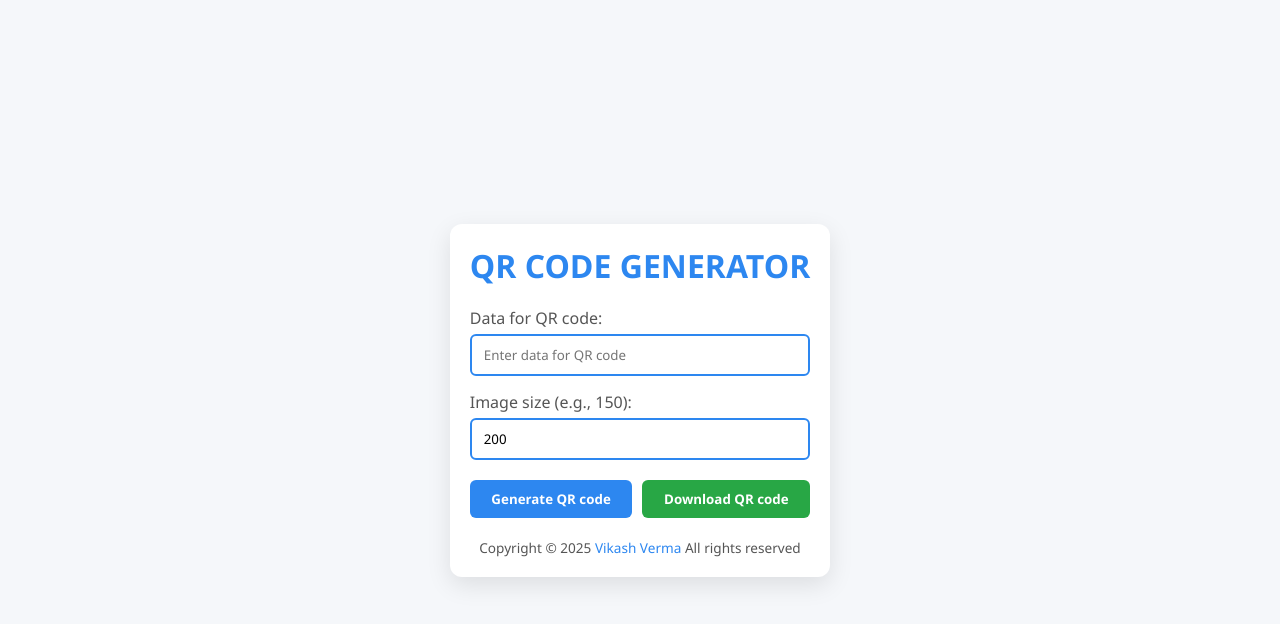
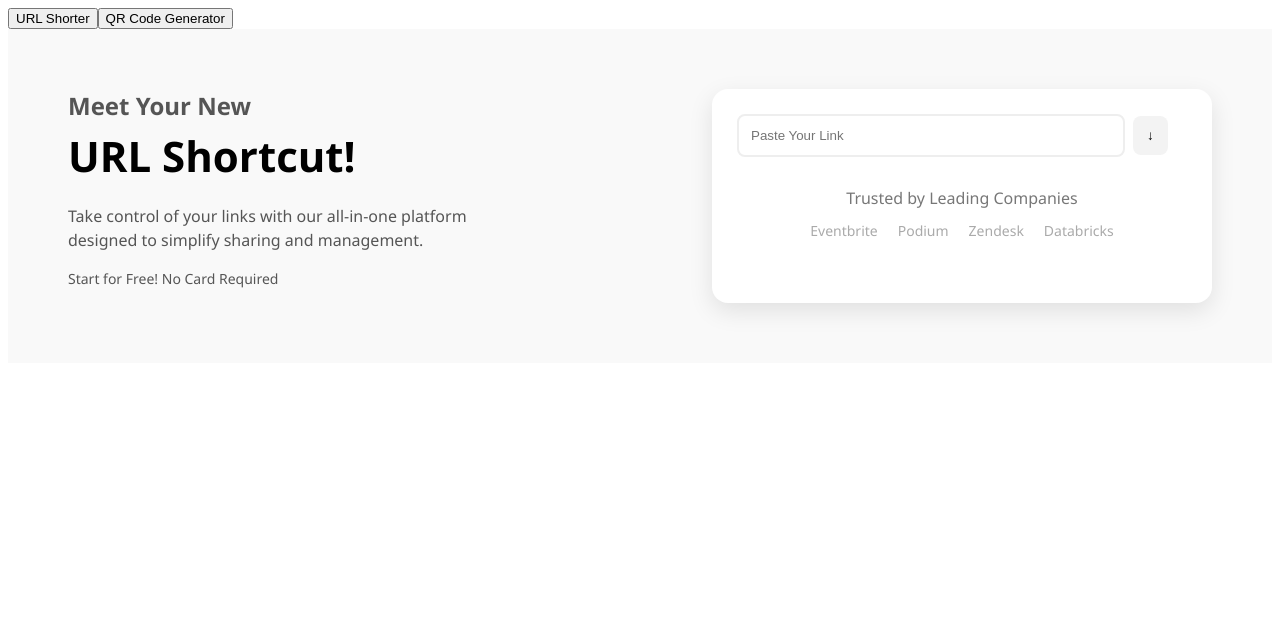
Before and after one commit to Vikashverma2/LinkifyQR, a React (Vite) app: page / in a window 1280 px wide. Shown: the top 624 px of the page. Built offline with nearby package versions, Linux system fonts and the light colour scheme.

Commit message:
Add URL Shortener and QR Code Generator components with styling; integrate axios for URL shortening functionality

```diff
--- a/package.json
+++ b/package.json
@@ -10,6 +10,7 @@
     "preview": "vite preview"
   },
   "dependencies": {
+    "axios": "^1.10.0",
     "react": "^18.2.0",
     "react-dom": "^18.2.0"
   },
--- /dev/null
+++ b/src/App.jsx
@@ -0,0 +1,16 @@
+
+import React from 'react'
+
+import HomePage from "./pages/HomePage";
+
+
+function App(){
+    return(
+        <>
+    <HomePage/>
+    </>
+    )
+
+
+}
+export default App;
--- a/src/component/QrCode.jsx
+++ b/src/component/QrCode.jsx
@@ -28,7 +28,6 @@ const QrCode = () => {
       setLoading(false);
     }
   }
-
   function downloadQR() {
     if (!img) return;
 
--- a/src/main.jsx
+++ b/src/main.jsx
@@ -1,12 +1,10 @@
 import React from 'react'
 import ReactDOM from 'react-dom/client'
-import QrCode from './component/QrCode'
-
-
+import App from './App'
 
 
 ReactDOM.createRoot(document.getElementById('root')).render(
   <React.StrictMode>
-    <QrCode/>
+   <App/>
   </React.StrictMode>,
 )
--- /dev/null
+++ b/src/pages/HomePage.css
@@ -0,0 +1,132 @@
+.shortcut-page {
+  display: flex;
+  flex-wrap: wrap;
+  justify-content: space-between;
+  padding: 60px;
+  font-family: "Segoe UI", Tahoma, Geneva, Verdana, sans-serif;
+  background: #f9f9f9;
+}
+
+.left-section {
+  flex: 1;
+  min-width: 300px;
+  max-width: 450px;
+  margin-right: 20px;
+}
+
+.left-section h1 {
+  font-size: 42px;
+  margin: 5px 0 20px;
+}
+
+.left-section h2 {
+  font-size: 24px;
+  margin: 0;
+  color: #555;
+}
+
+.left-section p {
+  color: #555;
+  line-height: 1.5;
+}
+
+.main-btn {
+  margin-top: 20px;
+  padding: 12px 24px;
+  background-color: #000;
+  color: #fff;
+  border: none;
+  border-radius: 8px;
+  font-size: 16px;
+  cursor: pointer;
+}
+
+.main-btn:hover {
+  background-color: #333;
+}
+
+.note-text {
+  margin-top: 10px;
+  font-size: 14px;
+  color: #888;
+}
+
+.right-section {
+  flex: 1;
+  min-width: 300px;
+  max-width: 450px;
+  background: #fff;
+  padding: 25px;
+  border-radius: 16px;
+  box-shadow: 0 8px 25px rgba(0, 0, 0, 0.1);
+}
+
+.input-card input {
+  width: 80%;
+  padding: 12px;
+  border: 2px solid #eee;
+  border-radius: 8px;
+  outline: none;
+  margin-right: 8px;
+}
+
+.shorten-btn {
+  padding: 12px 14px;
+  background: #f3f3f3;
+  border: none;
+  border-radius: 8px;
+  cursor: pointer;
+}
+
+.short-link-display {
+  margin-top: 20px;
+  background: #f9f9f9;
+  padding: 12px;
+  border-radius: 8px;
+}
+
+.short-link-display strong {
+  display: block;
+  font-size: 16px;
+  color: #222;
+}
+
+.sub-link {
+  font-size: 12px;
+  color: #888;
+}
+
+.action-buttons {
+  display: flex;
+  gap: 10px;
+  margin-top: 12px;
+}
+
+.action-buttons button {
+  flex: 1;
+  padding: 10px;
+  background: #eee;
+  border: none;
+  border-radius: 8px;
+  cursor: pointer;
+}
+
+.action-buttons button:hover {
+  background: #ddd;
+}
+
+.trusted {
+  margin-top: 30px;
+  text-align: center;
+}
+
+.trusted p {
+  margin-bottom: 10px;
+  color: #777;
+}
+
+.logos span {
+  margin: 0 10px;
+  color: #aaa;
+  font-size: 14px;
+}
--- /dev/null
+++ b/src/pages/HomePage.jsx
@@ -0,0 +1,84 @@
+import { useState } from "react";
+import "./HomePage.css";
+
+function ShortcutPage() {
+  const [longUrl, setLongUrl] = useState("");
+  const [shortUrl, setShortUrl] = useState("");
+  const [copied, setCopied] = useState(false);
+
+  const shortenUrl = () => {
+    if (!longUrl.trim()) return;
+
+    const randomId = Math.random().toString(36).substring(2, 8);
+    const fakeShort = `https://short.ly/${randomId}`;
+
+    setShortUrl(fakeShort);
+    setCopied(false);
+  };
+
+  const handleCopy = () => {
+    navigator.clipboard.writeText(shortUrl).then(() => {
+      setCopied(true);
+      setTimeout(() => setCopied(false), 2000);
+    });
+  };
+
+  return (
+    <div className="homepage">
+    <div className="">
+        <button>URL Shorter</button>
+        <button>QR Code Generator</button>
+    </div>
+    <div className="shortcut-page">
+
+
+      <div className="left-section">
+        <h2>Meet Your New</h2>
+        <h1>URL Shortcut!</h1>
+        <p>
+          Take control of your links with our all-in-one platform designed to
+          simplify sharing and management.
+        </p>
+
+        <p className="note-text">Start for Free! No Card Required</p>
+      </div>
+
+      <div className="right-section">
+        <div className="input-card">
+          <input
+            type="text"
+            placeholder="Paste Your Link"
+            value={longUrl}
+            onChange={(e) => setLongUrl(e.target.value)}
+          />
+          <button className="shorten-btn" onClick={shortenUrl}>↓</button>
+
+          {shortUrl && (
+            <>
+              <div className="short-link-display">
+                <strong>{shortUrl.replace("https://", "")}</strong>
+                <span className="sub-link">{longUrl}</span>
+              </div>
+              <div className="action-buttons">
+                <button onClick={handleCopy}>{copied ? "Copied!" : "Copy link"}</button>
+                <button>Generate QR 📄</button>
+              </div>
+            </>
+          )}
+        </div>
+        <div className="trusted">
+          <p>Trusted by Leading Companies</p>
+          <div className="logos">
+            <span>Eventbrite</span>
+            <span>Podium</span>
+            <span>Zendesk</span>
+            <span>Databricks</span>
+          </div>
+        </div>
+      </div>
+    </div>
+    </div>
+  );
+}
+
+export default ShortcutPage;
```
Also changed, not shown: src/component/UrlShortener.css (added, +75 -0 lines), src/component/UrlShortener.jsx (added, +78 -0 lines), 1 other file (tests, documents, lock files or other folders).
